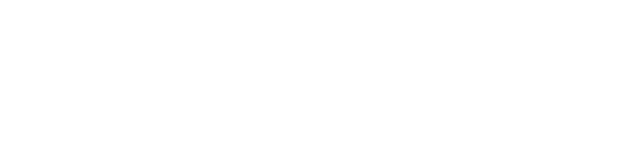
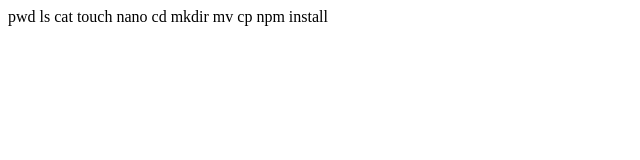
Before and after one commit to callmejogi/hz4444, a plain HTML site: page index.html in a window 1280 px wide. Shown: the whole page, without its empty margins (0-640 px from the left). Drawn offline with Linux system fonts and the light colour scheme.

Commit message:
list of c 4 terminal

```diff
--- a/index.html
+++ b/index.html
@@ -4,9 +4,18 @@
     <meta charset="UTF-8">
     <meta http-equiv="X-UA-Compatible" content="IE=edge">
     <meta name="viewport" content="width=device-width, initial-scale=1.0">
-    <title>Document</title>
+    <title>list of commands</title>
 </head>
 <body>
-
+    pwd
+    ls
+    cat
+    touch
+    nano
+    cd
+    mkdir
+    mv
+    cp
+    npm install
 </body>
 </html>
```
